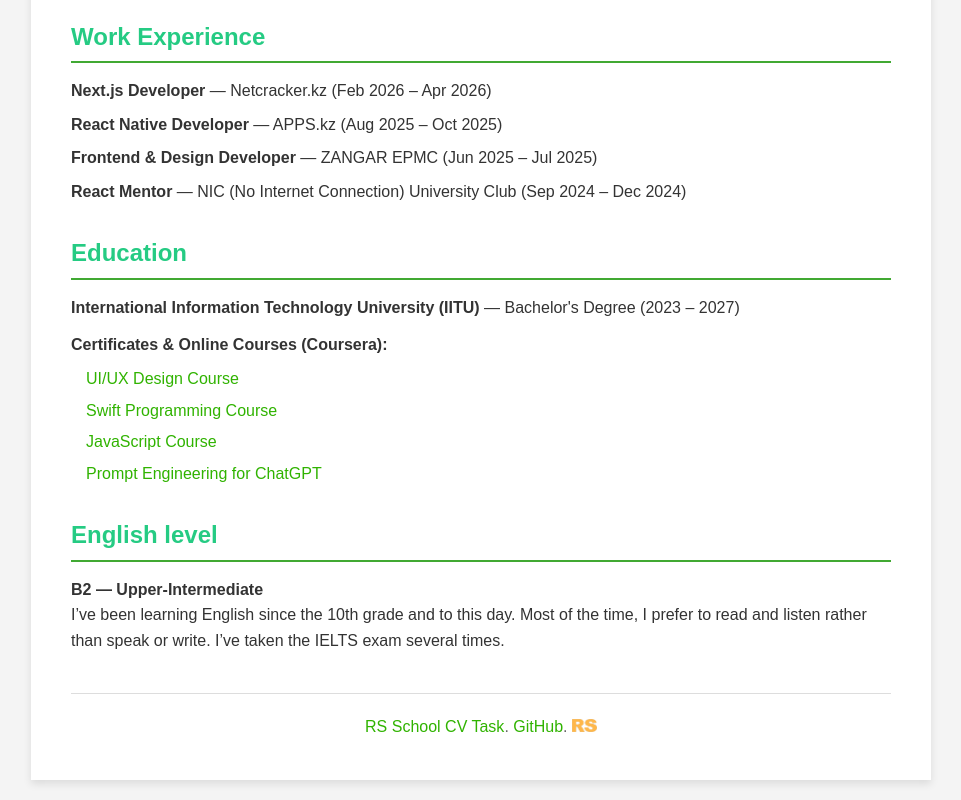
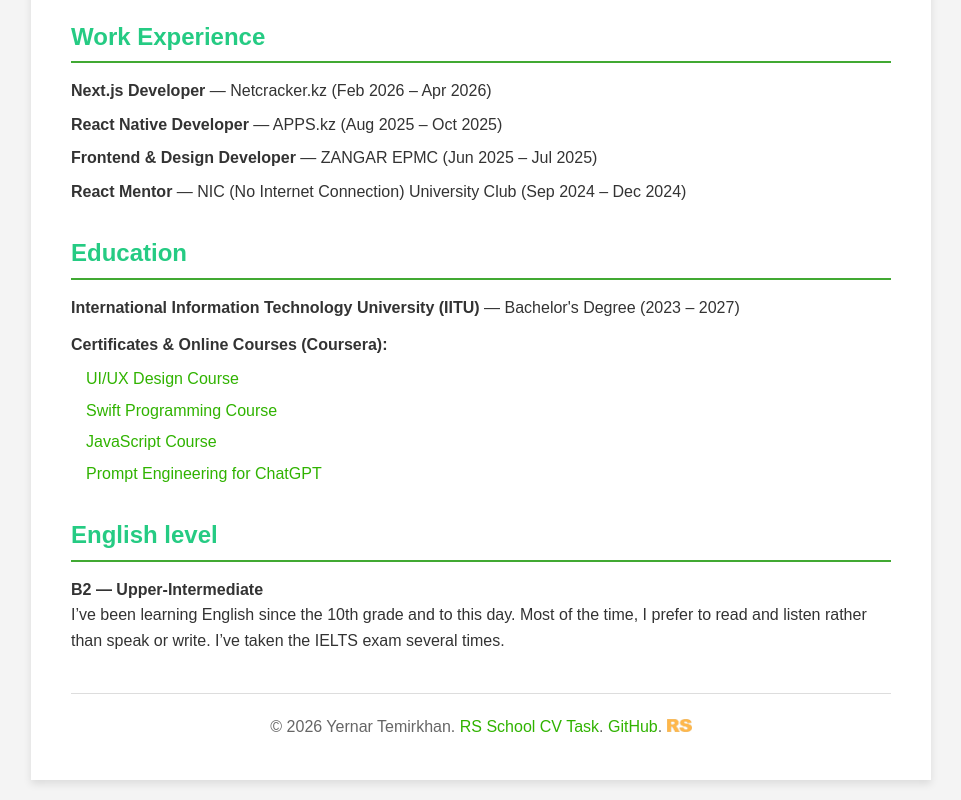
Before and after one commit to Yernar2005/rsschool-cv, a plain HTML site: page index.html in a window 1280 px wide. Shown: the part 1463-2263 px from the top of the page, without its empty margins (159-1120 px from the left). Drawn offline with Linux system fonts and the light colour scheme.

Commit message:
fix: add year of creation

```diff
--- a/index.html
+++ b/index.html
@@ -193,6 +193,7 @@
 
       <footer>
         <p>
+           &copy; 2026 Yernar Temirkhan.
           <a href="https://rs.school/courses/short-track" target="_blank"
             >RS School CV Task</a
           >. <a href="https://github.com/Yernar2005" target="_blank">GitHub</a>.
```
